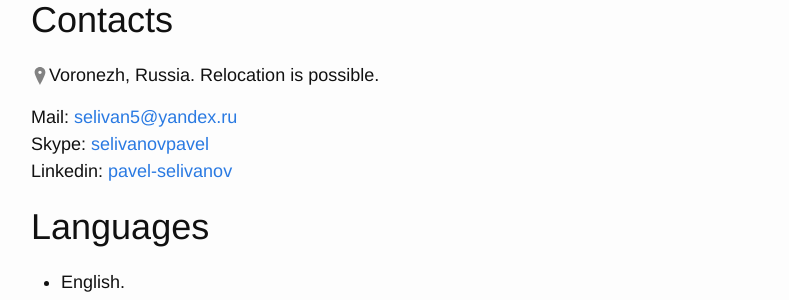
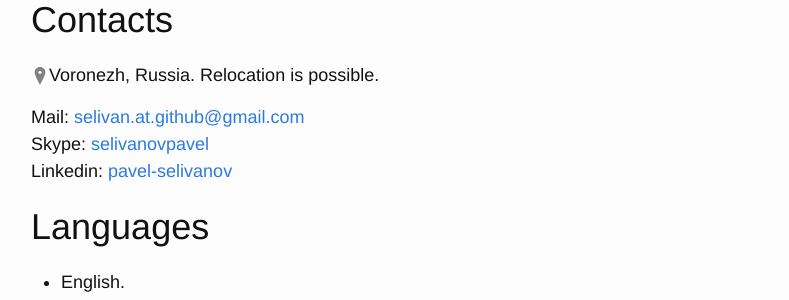
Before and after one commit to selivan/selivan.github.io, a Jekyll site: the page built from cv/index.md, in a window 1280 px wide and 900 px high, scrolled down 478 px. Shown: the part 153-453 px from the top of the window, without its empty margins (239-1028 px from the left). Built offline with Jekyll 4.4.1, drawn with Linux system fonts in a browser that asks for light colours.

Commit message:
Update index.md

```diff
--- a/cv/index.md
+++ b/cv/index.md
@@ -21,7 +21,7 @@ I like to create reliable well-automated systems, that require minimal manual ma
 # Contacts
 <span class="icon">{% include point-on-map.svg %}</span>Voronezh, Russia. Relocation is possible.
 
-Mail: [selivan5@yandex.ru](mailto:selivan5@yandex.ru)\\
+Mail: [selivan.at.github@gmail.com](mailto:selivan.at.github@gmail.com)\\
 Skype: [selivanovpavel](skype:selivanovpavel)\\
 Linkedin: [pavel-selivanov](https://www.linkedin.com/in/pavel-selivanov-9b8398ba/)
 
```
